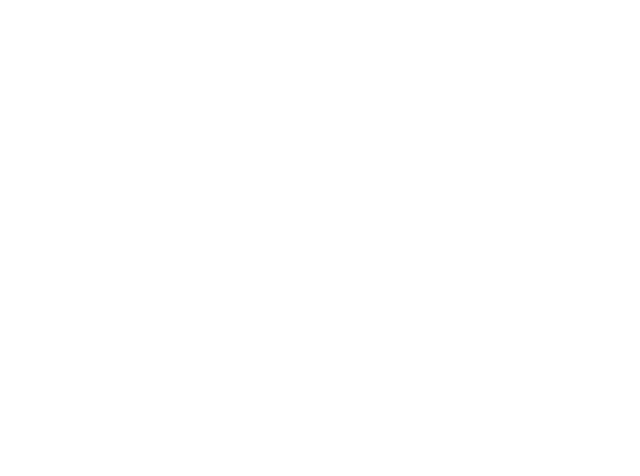
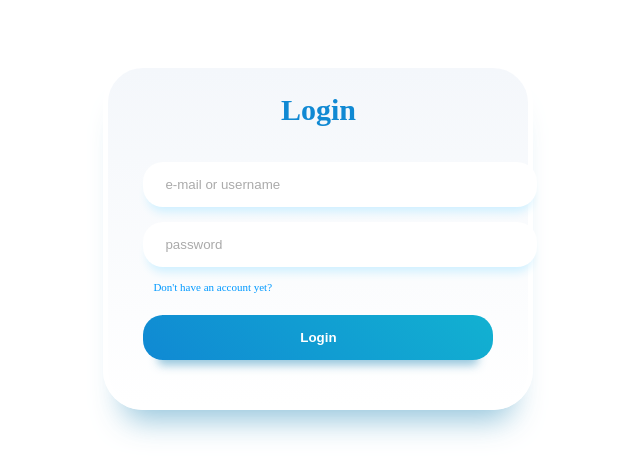
Before and after one commit to Ign1tz/CoSheet, a React (Create React App) app in the folder client/: page /login in a window 1280 px wide. Before the commit this address had no page. Shown: the top 476 px of the page, without its empty margins (347-987 px from the left). Built offline with nearby package versions, Linux system fonts and the light colour scheme.

Commit message:
smart commit

```diff
--- a/client/src/App.js
+++ b/client/src/App.js
@@ -2,6 +2,7 @@
 import {BrowserRouter, Routes, Route} from "react-router-dom"
 import Home from "./pages/Home"
 import Spreadsheet from "./pages/Spreadsheet";
+import Login from "./pages/Login"
 
 
 export default function App() {
@@ -11,6 +12,7 @@
                 <Routes>
                     <Route index element={<Home/>}/>
                     <Route path='/spreadsheet' element={<Spreadsheet/>}></Route>
+                    <Route path='/login' element={<Login/>}></Route>
                 </Routes>
             </BrowserRouter>
         </div>
--- a/client/src/pages/Login.js
+++ b/client/src/pages/Login.js
@@ -7,12 +7,11 @@
     const [data, setData] = useState([{}]);
     const [password, setPassword] = useState('');
     const [email, setEmail] = useState('');
-    const [username, setUsername] = useState('');
 
     function handleLogin(e) {
         e.preventDefault()
 
-        const data = {"password": password, "email": email, "username": username};
+        const data = {"password": password, "email": email};
         try {
             const response = async () => {
                 const request = await fetch("http://localhost:5000/login", {
```
Also changed, not shown: 1 other file (tests, documents, lock files or other folders).
